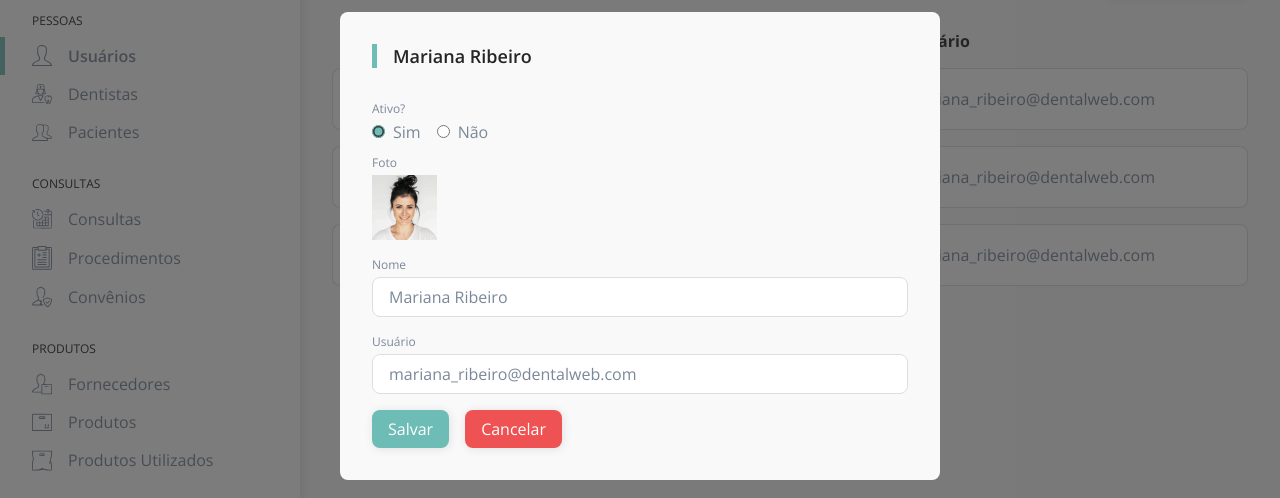
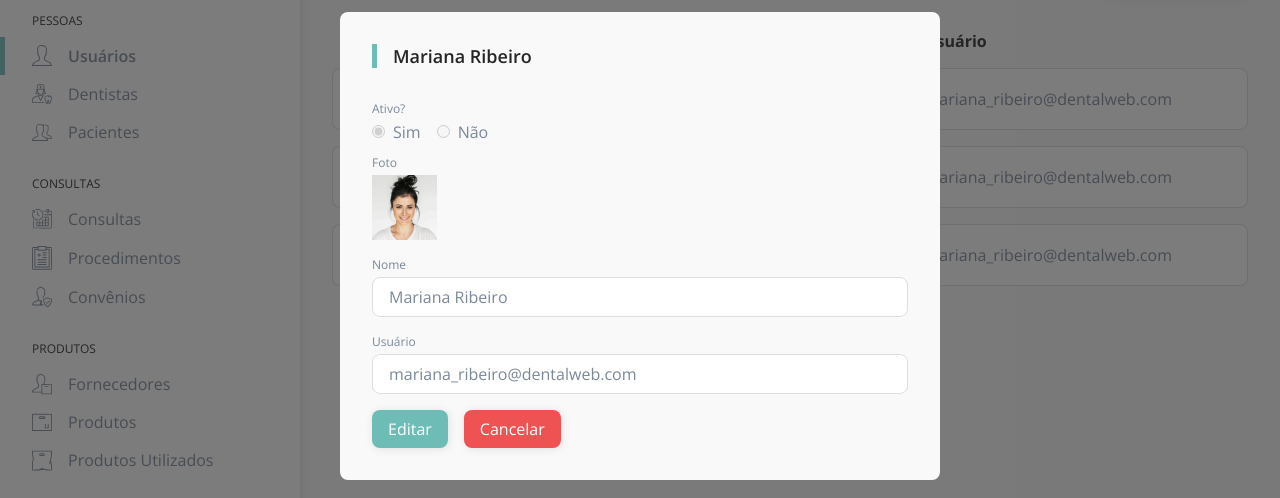
Before and after one commit to WellSantoss/gerenciamento-odontologico, a Vue app: page /usuarios in a window 1280 px wide. Both pictures are taken after a click on the picture 364 px from the left and 253 px from the top of the page. Shown: the part 154-652 px from the top of the page. Built offline with nearby package versions, Linux system fonts and the light colour scheme; what vue-sweetalert2 would draw is missing.

Commit message:
botao visualizar usuario

```diff
--- a/src/views/users/Users.vue
+++ b/src/views/users/Users.vue
@@ -7,6 +7,7 @@
           <tr>
             <th></th>
             <th></th>
+            <th></th>
             <th>Ativo?</th>
             <th>Nome</th>
             <th>Cargo</th>
@@ -14,7 +15,14 @@
           </tr>
         </thead>
         <tbody>
-          <tr v-for="(user, index) in users" :key="index">
+          <tr v-for="user in users" :key="user.id">
+            <td class="icon">
+              <img
+                @click="viewUser(user.id)"
+                src="@/assets/search.svg"
+                alt="Visualizar"
+              />
+            </td>
             <td class="icon">
               <img
                 @click="editUser(user.id)"
@@ -41,7 +49,7 @@
       </table>
     </div>
     <transition>
-      <div class="modal" @click="closeModal" v-if="modalEdit">
+      <div class="modal" @click="closeModal" v-if="modalView">
         <div>
           <div class="title">
             <h2>{{ currentUser.name }}</h2>
@@ -51,6 +59,7 @@
             <input
               type="radio"
               value="1"
+              :disabled="!edit"
               v-model="currentUser.active"
               name="ativo"
               id="sim"
@@ -59,6 +68,7 @@
             <input
               type="radio"
               value="0"
+              :disabled="!edit"
               v-model="currentUser.active"
               name="ativo"
               id="nao"
@@ -75,6 +85,7 @@
               type="text"
               name="nome"
               id="nome"
+              :disabled="!edit"
               :value="currentUser.name"
               :v-model="currentUser.name"
             />
@@ -83,12 +94,14 @@
               type="text"
               name="user"
               id="user"
+              :disabled="!edit"
               :value="currentUser.user"
               :v-model="currentUser.user"
             />
             <div class="buttons">
-              <button @click.prevent="saveUser">Salvar</button>
-              <button @click.prevent="modalEdit = !modalEdit" class="close">
+              <button v-if="edit" @click.prevent="saveUser">Salvar</button>
+              <button v-else @click.prevent="edit = true">Editar</button>
+              <button @click.prevent="modalView = !modalView" class="close">
                 Cancelar
               </button>
             </div>
@@ -109,7 +122,8 @@ export default {
   },
   data() {
     return {
-      modalEdit: false,
+      modalView: false,
+      edit: false,
       currentUser: {
         id: 1,
         name: "Mariana Ribeiro",
@@ -120,6 +134,7 @@ export default {
       },
       users: [
         {
+          id: 1,
           name: "Mariana Ribeiro",
           image: "profile.jpg",
           active: true,
@@ -127,6 +142,7 @@ export default {
           user: "mariana_ribeiro@dentalweb.com",
         },
         {
+          id: 2,
           name: "Mariana Ribeiro",
           image: "profile.jpg",
           active: true,
@@ -134,6 +150,7 @@ export default {
           user: "mariana_ribeiro@dentalweb.com",
         },
         {
+          id: 3,
           name: "Mariana Ribeiro",
           image: "profile.jpg",
           active: true,
@@ -163,11 +180,16 @@ export default {
         }
       });
     },
+    viewUser() {
+      this.modalView = !this.modalView;
+      this.edit = false;
+    },
     editUser() {
-      this.modalEdit = !this.modalEdit;
+      this.modalView = !this.modalView;
+      this.edit = true;
     },
     saveUser() {
-      this.modalEdit = !this.modalEdit;
+      this.modalView = !this.modalView;
 
       this.$swal({
         icon: "success",
@@ -177,7 +199,7 @@ export default {
     },
     closeModal(e) {
       if (e.target === e.currentTarget) {
-        this.modalEdit = !this.modalEdit;
+        this.modalView = !this.modalView;
       }
     },
   },
```
